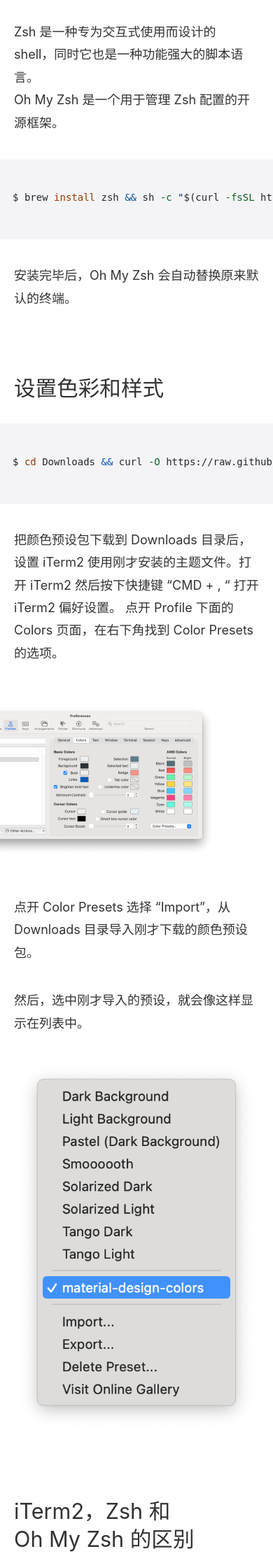
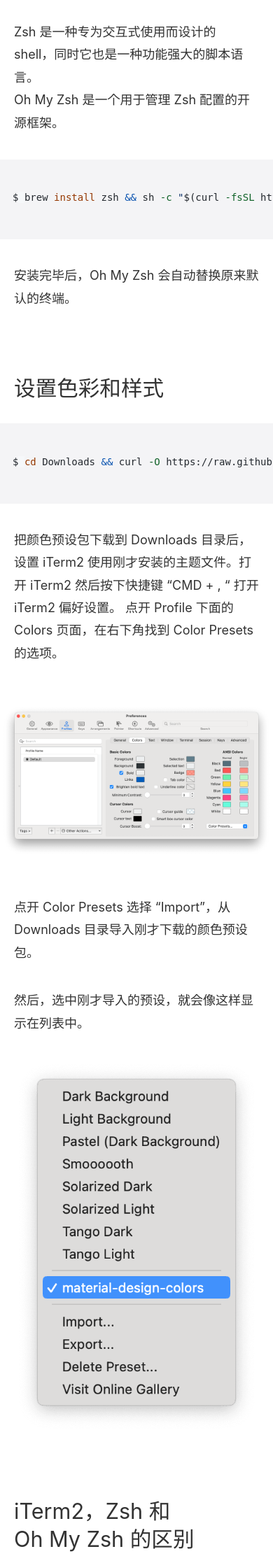
Before and after one commit to nighon/nighon.github.io, a Jekyll site: the page built from _posts/2020-03-09-install-iterm2-oh-my-zsh.md, in a window 390 px wide. Shown: the part 1545-3779 px from the top of the page at 70% size. Built offline with Jekyll 4.4.1, drawn with Linux system fonts in a browser that asks for light colours.

Commit message:
Update styles

```diff
--- a/_sass/_post.scss
+++ b/_sass/_post.scss
@@ -112,20 +112,12 @@
     margin-left: -100px;
     vertical-align: bottom;
     height: auto;
+    box-sizing: border-box;
   }
 }
 
 .article-single {
   margin-top: 60px;
-}
-
-p img {
-  width: 900px;
-  max-width: 100vw;
-  margin-left: -100px;
-  margin-top: 1em;
-  margin-bottom: 1em;
-  height: auto;
 }
 
 p img.small-image {
@@ -137,17 +129,17 @@
 }
 
 @media (max-width: 900px) {
-  .article p img {
+  article p img {
     margin-left: -20px;
     max-width: calc(100% + 40px);
   }
 
-  .article > ol,
-  .article > ul {
+  article > ol,
+  article > ul {
     list-style-position: inside;
   }
 
-  .article > video {
+  article > video {
     max-width: 100%;
     width: 100%;
     margin-left: 0;
@@ -156,12 +148,12 @@
     padding-right: 0;
   }
 
-  .article blockquote {
+  article blockquote {
     padding-right: 2em;
     padding-left: 2em;
   }
 
-  .article blockquote > p {
+  article blockquote > p {
     font-size: 19px;
   }
 }
```
